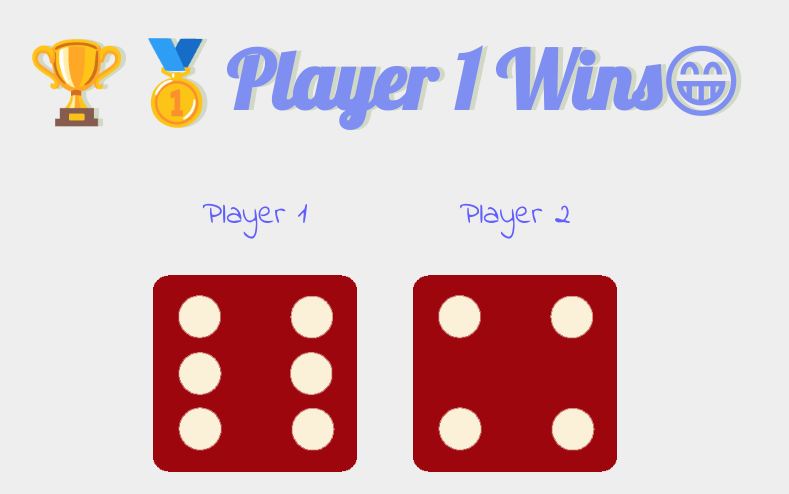
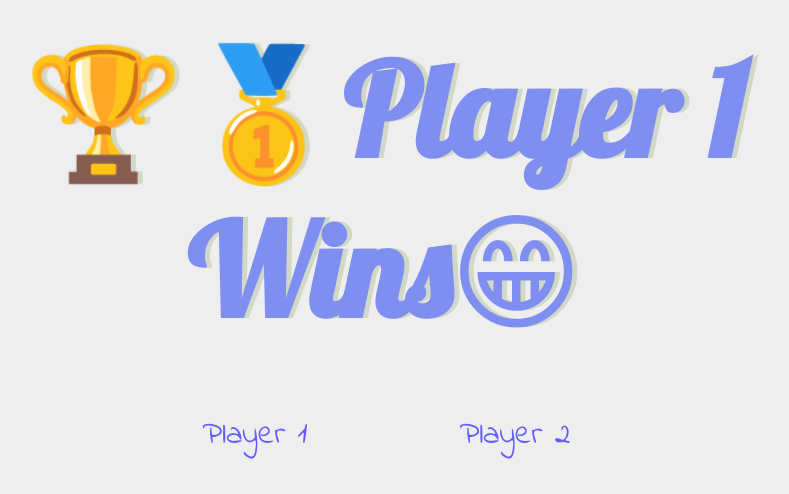
Before and after one commit to Sarves21/Dice-challenge, a plain HTML site: page index.html in a window 1280 px wide. Shown: the top 494 px of the page, without its empty margins (255-1044 px from the left). Drawn offline with Linux system fonts and the light colour scheme.

Commit message:
Update styles.css

```diff
--- a/styles.css
+++ b/styles.css
@@ -17,7 +17,7 @@ h1 {
   margin: 30px;
   font-family: "Lobster", cursive;
   text-shadow: 5px 0 #d1d8c5;
-  font-size: 5rem;
+  font-size: 8rem;
   color: #7e8ef1;
 }
 
```
